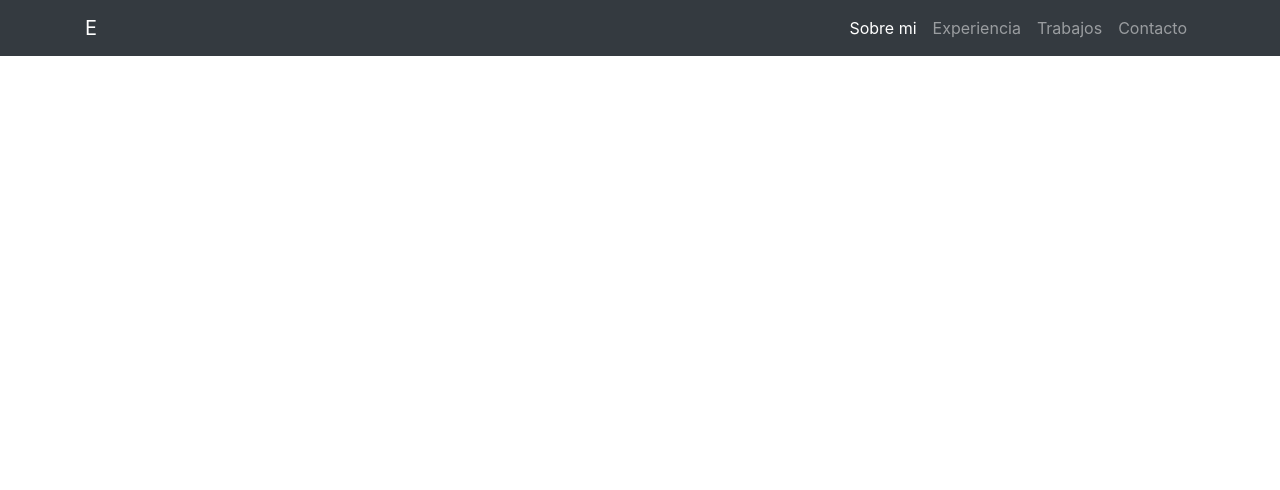
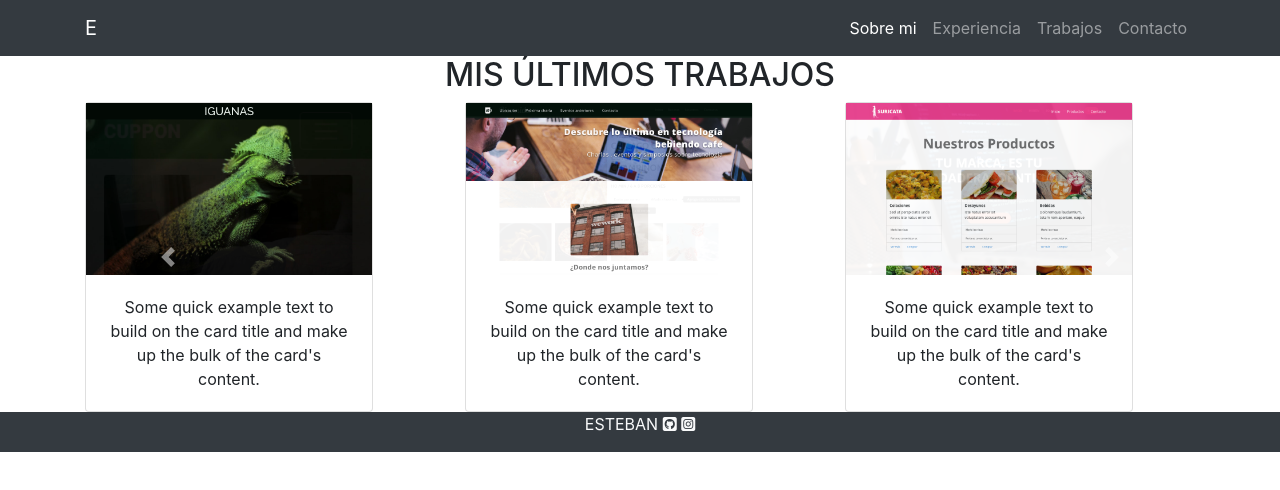
Before and after one commit to eabarca138/Prueba---Mi-Portafolio, a plain HTML site: page index.html in a window 1280 px wide. Drawn offline with nearby package versions, Linux system fonts and the light colour scheme.

Commit message:
carousel y footer

```diff
--- a/index.html
+++ b/index.html
@@ -20,16 +20,27 @@
     ></script>
   </head>
   <body>
+    <!-- NAVBAR -->
     <nav class="navbar navbar-expand-lg navbar-dark bg-dark">
-        <div class="container">
+      <div class="container">
         <a class="navbar-brand" href="#">E</a>
-        <button class="navbar-toggler" type="button" data-toggle="collapse" data-target="#navbarNav" aria-controls="navbarNav" aria-expanded="false" aria-label="Toggle navigation">
+        <button
+          class="navbar-toggler"
+          type="button"
+          data-toggle="collapse"
+          data-target="#navbarNav"
+          aria-controls="navbarNav"
+          aria-expanded="false"
+          aria-label="Toggle navigation"
+        >
           <span class="navbar-toggler-icon"></span>
         </button>
         <div class="collapse navbar-collapse" id="navbarNav">
           <ul class="navbar-nav ml-auto">
             <li class="nav-item active">
-              <a class="nav-link" href="#">Sobre mi  <span class="sr-only">(current)</span></a>
+              <a class="nav-link" href="#"
+                >Sobre mi <span class="sr-only">(current)</span></a
+              >
             </li>
             <li class="nav-item">
               <a class="nav-link" href="#">Experiencia</a>
@@ -42,26 +53,136 @@
             </li>
           </ul>
         </div>
-    </div>
-      </nav>
+      </div>
+    </nav>
+
+    <section class="container text-center">
+      <h2>MIS ÚLTIMOS TRABAJOS</h2>
+
+      <div
+        id="carousel"
+        class="carousel slide carousel-fade"
+        data-ride="carousel"
+      >
+        <div class="carousel-inner">
+          <div class="carousel-item active">
+            <div class="row">
+              <div class="col">
+                <div class="card" style="width: 18rem;">
+                    <img
+                  src="assets/img/iguana_page.png"
+                  class="d-block w-100"
+                  alt="..."
+                />
+                    <div class="card-body">
+                      <p class="card-text">Some quick example text to build on the card title and make up the bulk of the card's content.</p>
+                    </div>
+                  </div>
+
+              </div>
+              <div class="col">
+                <div class="card" style="width: 18rem;">
+                    <img
+                  src="assets/img/meet_coffee.png"
+                  class="d-block w-100"
+                  alt="..."
+                />
+                    <div class="card-body">
+                      <p class="card-text">Some quick example text to build on the card title and make up the bulk of the card's content.</p>
+                    </div>
+                  </div>
+              </div>
+              <div class="col">
+                <div class="card" style="width: 18rem;">
+                    <img
+                  src="assets/img/suricata.png"
+                  class="d-block w-100"
+                  alt="..."
+                />
+                    <div class="card-body">
+                      <p class="card-text">Some quick example text to build on the card title and make up the bulk of the card's content.</p>
+                    </div>
+                  </div>
+              </div>
+            </div>
+          </div>
+
+          <div class="carousel-item">
+            <div class="row">
+              <div class="col">
+                <div class="card" style="width: 18rem;">
+                    <img
+                  src="assets/img/cuppon.png"
+                  class="d-block w-100"
+                  alt="..."
+                />
+                    <div class="card-body">
+                      <p class="card-text">Some quick example text to build on the card title and make up the bulk of the card's content.</p>
+                    </div>
+                  </div>
+              </div>
+              <div class="col">
+                <div class="card" style="width: 18rem;">
+                    <img
+                  src="assets/img/ricomida.png"
+                  class="d-block w-100"
+                  alt="..."
+                />
+                    <div class="card-body">
+                      <p class="card-text">Some quick example text to build on the card title and make up the bulk of the card's content.</p>
+                    </div>
+                  </div>
+              </div>
+              <div class="col">
+                <div class="card" style="width: 18rem;">
+                    <img
+                  src="assets/img/dmark.png"
+                  class="d-block w-100"
+                  alt="..."
+                />
+                    <div class="card-body">
+                      <p class="card-text">Some quick example text to build on the card title and make up the bulk of the card's content.</p>
+                    </div>
+                  </div>
+              </div>
+            </div>
+          </div>
+        </div>
+        <a
+          class="carousel-control-prev"
+          href="#carousel"
+          role="button"
+          data-slide="prev"
+        >
+          <span class="carousel-control-prev-icon" aria-hidden="true"></span>
+          <span class="sr-only">Previous</span>
+        </a>
+        <a
+          class="carousel-control-next"
+          href="#carousel"
+          role="button"
+          data-slide="next"
+        >
+          <span class="carousel-control-next-icon" aria-hidden="true"></span>
+          <span class="sr-only">Next</span>
+        </a>
+      </div>
+    </section>
 
 
 
 
 
 
-
-
-
-
-
-
-
-
-
-
-
-
+    <footer class="bg-dark">
+        <div class="container text-center text-light">
+<p class="d-inline-block">ESTEBAN</p>
+<div class="d-inline-block">
+<i class="fab fa-github-square"></i>
+<i class="fab fa-instagram-square"></i>
+</div>
+</div>
+    </footer>
     <script
       src="https://code.jquery.com/jquery-3.5.1.min.js"
       integrity="sha256-9/aliU8dGd2tb6OSsuzixeV4y/faTqgFtohetphbbj0="
```
